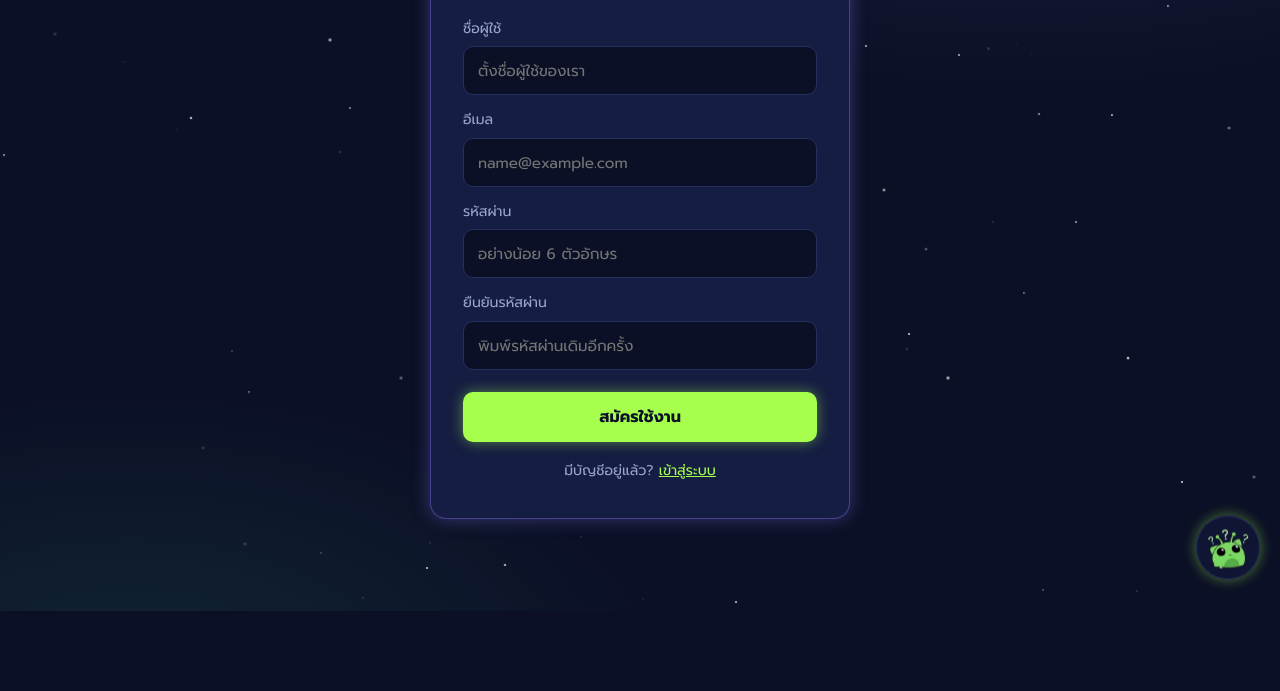
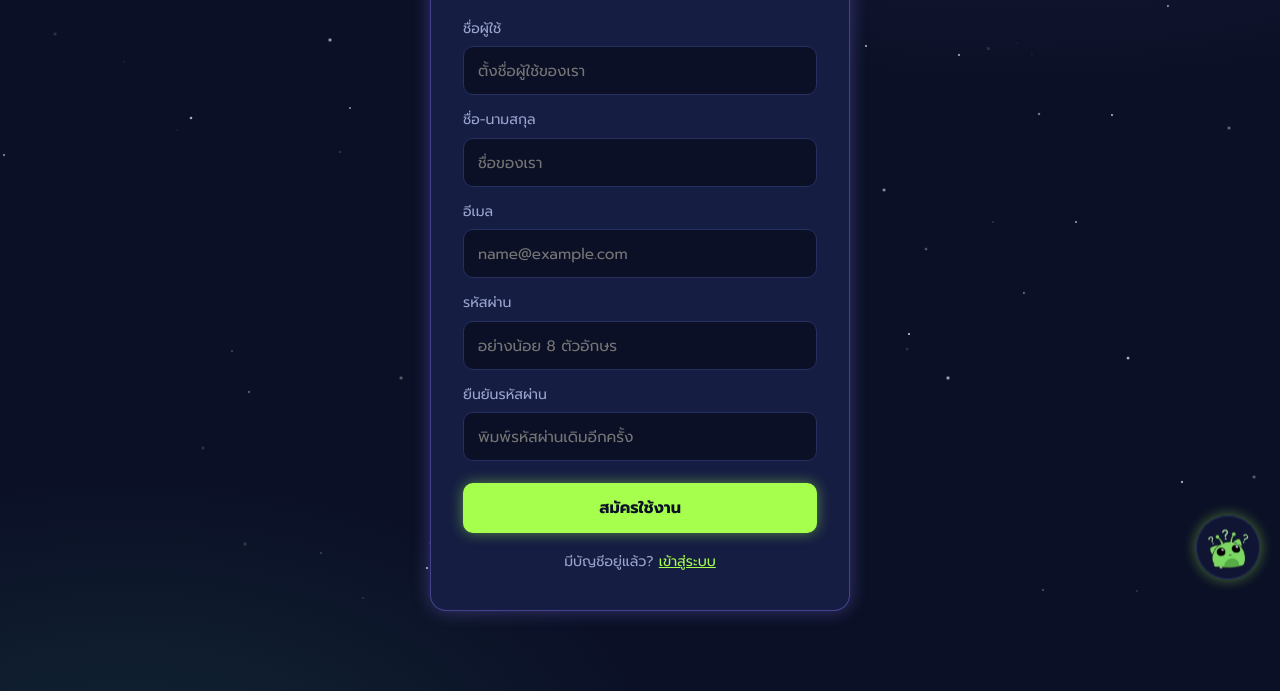
Before and after one commit to Alicebbb111/codexhackthon_project, a website: page frontend/skillbridge-ai/register.html in a window 1280 px wide. Shown: the part 189-880 px from the top of the page. Before the commit the page ends 800 px from the top, so only its background shows below. Drawn offline with Linux system fonts and the light colour scheme.

Commit message:
register form: add name field + target API contract (min 8 char password)

```diff
--- a/frontend/skillbridge-ai/register.html
+++ b/frontend/skillbridge-ai/register.html
@@ -41,12 +41,16 @@
           <input type="text" id="username" required minlength="3" placeholder="ตั้งชื่อผู้ใช้ของเรา" />
         </div>
         <div class="field">
+          <label for="name">ชื่อ-นามสกุล</label>
+          <input type="text" id="name" required placeholder="ชื่อของเรา" />
+        </div>
+        <div class="field">
           <label for="email">อีเมล</label>
           <input type="email" id="email" required placeholder="name@example.com" />
         </div>
         <div class="field">
           <label for="password">รหัสผ่าน</label>
-          <input type="password" id="password" required minlength="6" placeholder="อย่างน้อย 6 ตัวอักษร" />
+          <input type="password" id="password" required minlength="8" placeholder="อย่างน้อย 8 ตัวอักษร" />
         </div>
         <div class="field">
           <label for="confirmPassword">ยืนยันรหัสผ่าน</label>
@@ -68,6 +72,7 @@
       e.preventDefault();
 
       const username = document.getElementById('username').value.trim();
+      const name = document.getElementById('name').value.trim();
       const email = document.getElementById('email').value.trim();
       const password = document.getElementById('password').value;
       const confirmPassword = document.getElementById('confirmPassword').value;
@@ -87,7 +92,7 @@
         const response = await fetch('http://localhost:5000/api/register', {
           method: 'POST',
           headers: { 'Content-Type': 'application/json' },
-          body: JSON.stringify({ username, email, password })
+          body: JSON.stringify({ username, name, email, password })
         });
 
         const data = await response.json();
```
